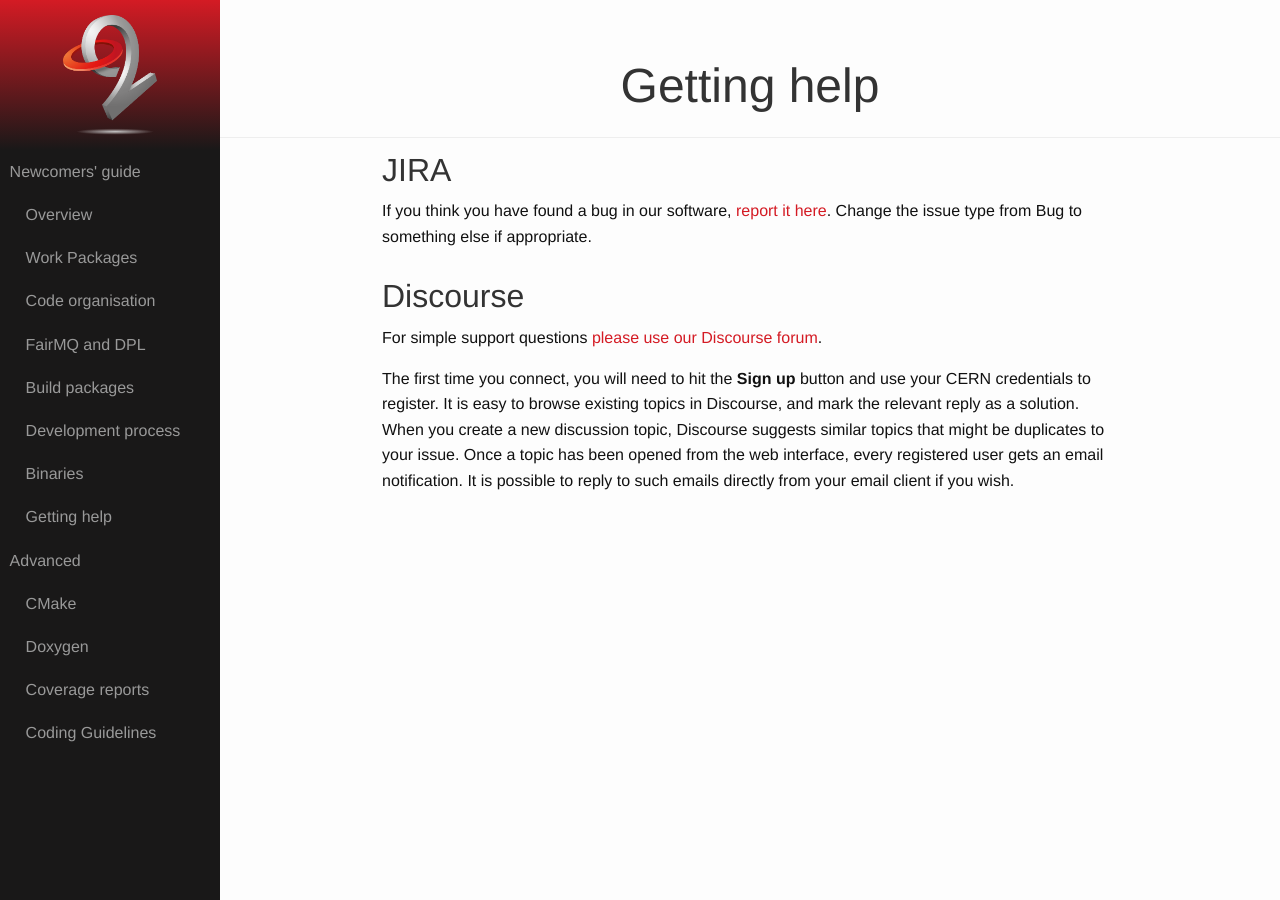
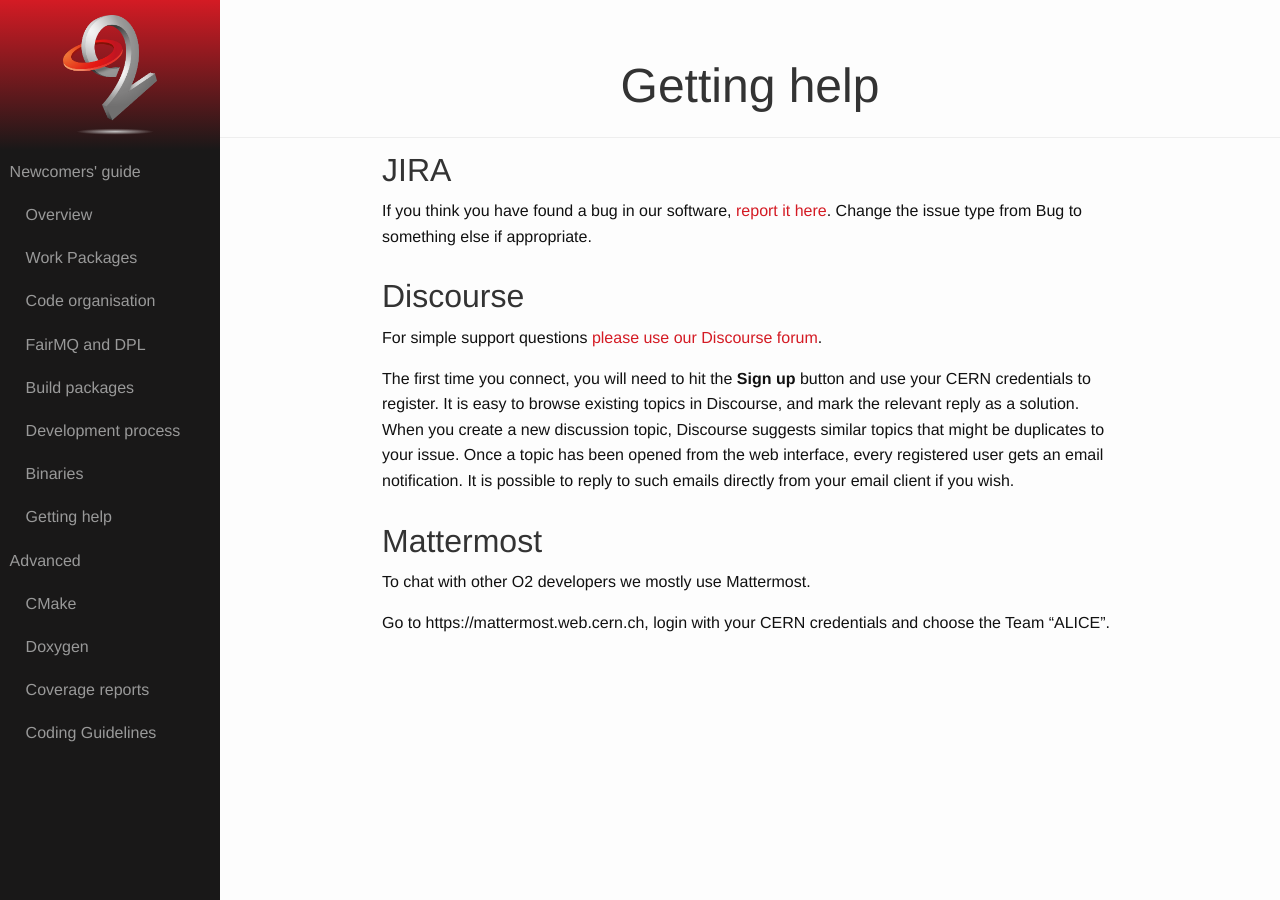
Before and after one commit to AliceO2Group/AliceO2Group.github.io, a Jekyll site: the page built from quickstart/help.markdown, in a window 1280 px wide. Built offline with Jekyll 4.4.1, drawn with Linux system fonts in a browser that asks for light colours.

Commit message:
add mattermost to the list of communication channels. (#24)

```diff
--- a/quickstart/help.markdown
+++ b/quickstart/help.markdown
@@ -19,3 +19,9 @@ reply as a solution. When you create a new discussion topic, Discourse suggests
 might be duplicates to your issue. Once a topic has been opened from the web interface, every
 registered user gets an email notification. It is possible to reply to such emails directly from
 your email client if you wish.
+
+Mattermost
+==========
+To chat with other O2 developers we mostly use Mattermost.
+
+Go to https://mattermost.web.cern.ch, login with your CERN credentials and choose the Team "ALICE".
```
